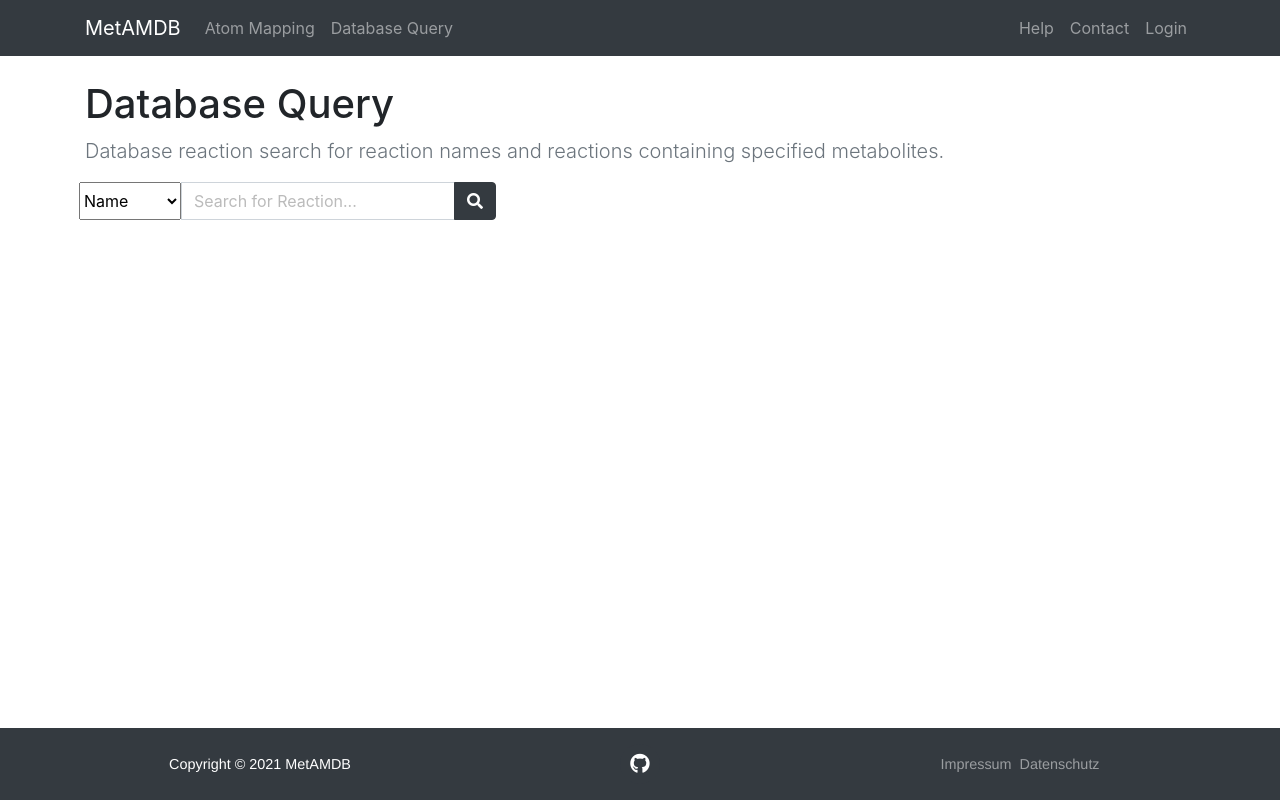
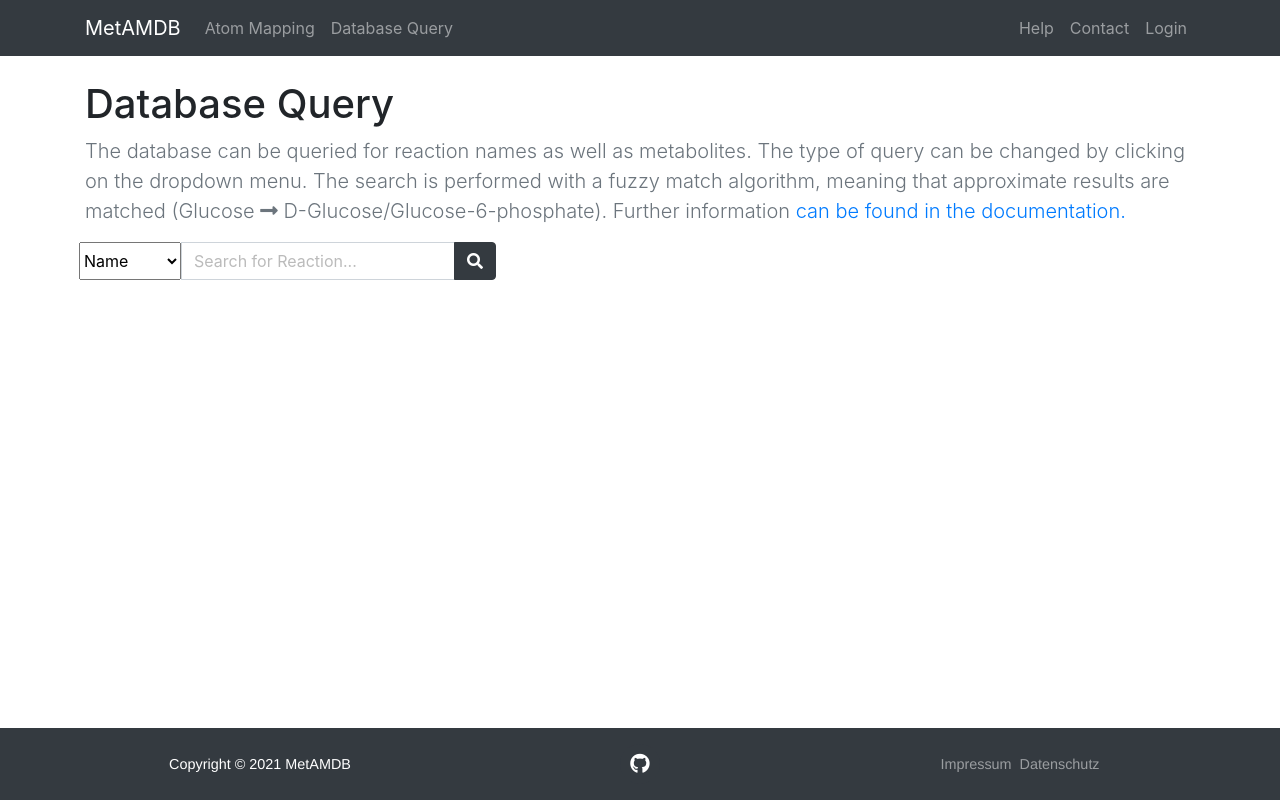
Before and after one commit to metamdb/metamdb, a React (Create React App) app in the folder client/: page /database-query in a window 1280 px wide. Built offline with nearby package versions, Linux system fonts and the light colour scheme.

Commit message:
add documentation link

```diff
--- a/client/src/components/database-query/DatabaseQuery.jsx
+++ b/client/src/components/database-query/DatabaseQuery.jsx
@@ -2,7 +2,7 @@ import React, { useState, useEffect } from "react";
 import classnames from "classnames";
 import axios from "axios";
 import qs from "qs";
-import { Link, useLocation, useParams } from "react-router-dom";
+import { Link, useLocation } from "react-router-dom";
 import Alerts from "../common/Alerts";
 
 import BootstrapTable from "react-bootstrap-table-next";
@@ -154,8 +154,19 @@ const DatabaseQuery = (props) => {
         <div className="container">
           <h1>Database Query</h1>
           <p className="lead text-muted">
-            Database reaction search for reaction names and reactions containing
-            specified metabolites.
+            The database can be queried for reaction names as well as
+            metabolites. The type of query can be changed by clicking on the
+            dropdown menu. The search is performed with a fuzzy match algorithm,
+            meaning that approximate results are matched (Glucose{" "}
+            <i className="fas fa-long-arrow-alt-right"></i>{" "}
+            D-Glucose/Glucose-6-phosphate). Further information{" "}
+            <a
+              href="https://collinstark.github.io/metamdb-docs/database-search"
+              target="_blank"
+              rel="noopener noreferrer"
+            >
+              can be found in the documentation.
+            </a>
           </p>
           <div className="reaction-form">
             <div className="form-row">
```
